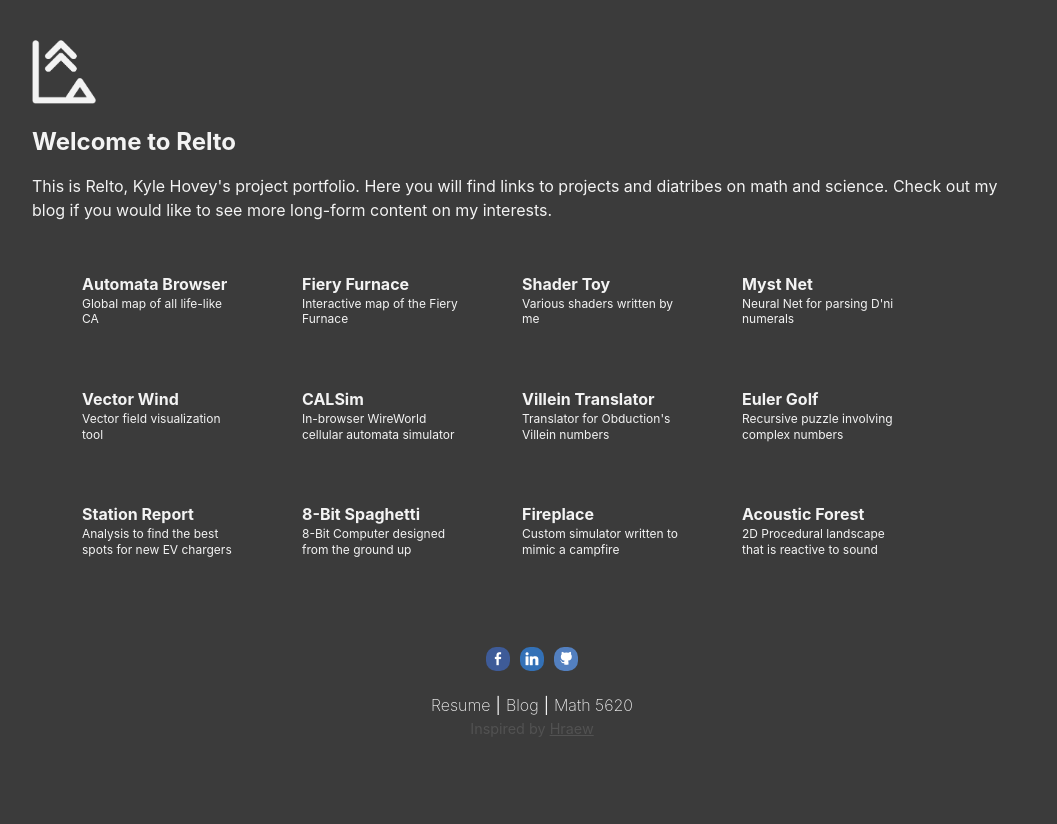
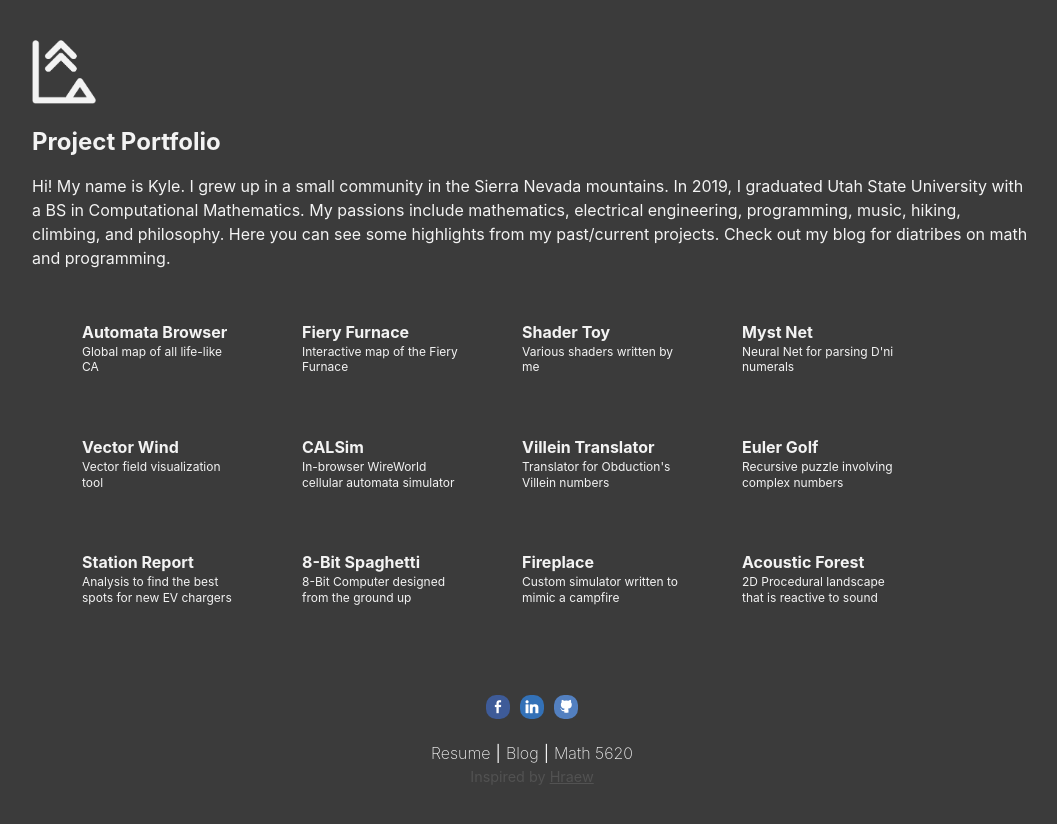
Before and after one commit to kylehovey/relto, a React (Create React App) app: page / in a window 1280 px wide. Shown: the top 824 px of the page, without its empty margins (108-1165 px from the left). Before the commit the page ends 800 px from the top, so only its background shows below. Built offline with nearby package versions, Linux system fonts and the light colour scheme.

Commit message:
Changed copy on front page

```diff
--- a/src/App.js
+++ b/src/App.js
@@ -107,8 +107,8 @@ function App() {
         <div className="main">
           <div className="description">
             <a class="logo" href="#"></a>
-            <h2>Welcome to Relto</h2>
-            <p>This is Relto, Kyle Hovey's project portfolio. Here you will find links to projects and diatribes on math and science. Check out my blog if you would like to see more long-form content on my interests.</p>
+            <h2>Project Portfolio</h2>
+            <p>Hi! My name is Kyle. I grew up in a small community in the Sierra Nevada mountains. In 2019, I graduated Utah State University with a BS in Computational Mathematics. My passions include mathematics, electrical engineering, programming, music, hiking, climbing, and philosophy. Here you can see some highlights from my past/current projects. Check out my blog for diatribes on math and programming.</p>
           </div>
           {methods.projects}
           {methods.description}
```
